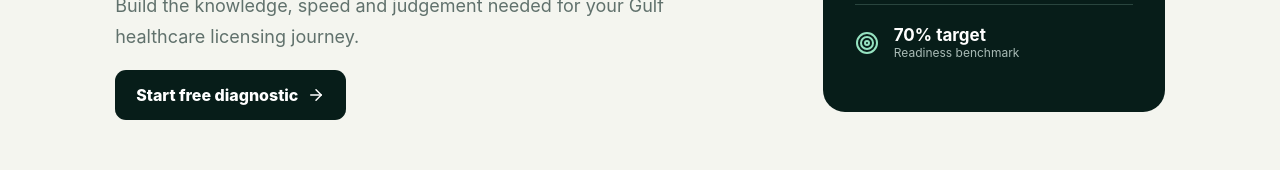
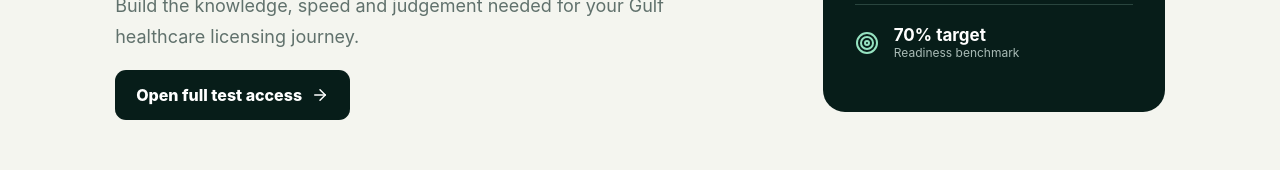
Before and after one commit to waseemkhanjdpr1902/prometric-edge, a Next.js app: page /exams/nurse in a window 1280 px wide. Shown: the part 396-566 px from the top of the page. Built offline with nearby package versions, Linux system fonts and the light colour scheme; no server answers.

Commit message:
Enable full test access in app/exams/[profession]/page.tsx

```diff
--- a/app/exams/[profession]/page.tsx
+++ b/app/exams/[profession]/page.tsx
@@ -9,5 +9,5 @@ export default async function TrackPage({ params }: { params: Promise<{ professi
   const { profession } = await params;
   const track = examTracks.find((item) => item.slug === profession);
   if (!track) notFound();
-  return <main><SiteHeader /><section className="track-hero"><div><span className="eyebrow">{track.subtitle}</span><h1>{track.title}<br />exam preparation.</h1><p>Build the knowledge, speed and judgement needed for your Gulf healthcare licensing journey.</p><a className="primary-button" href={`/exams/${track.slug}/practice`}>Start free diagnostic <ArrowRight size={18} /></a></div><div className="exam-overview"><span>Preparation snapshot</span><div><FileQuestion /><p><b>{track.questions}</b>Curated questions</p></div><div><Clock3 /><p><b>{track.time}</b>Realistic timing</p></div><div><Target /><p><b>70% target</b>Readiness benchmark</p></div></div></section><section className="syllabus"><div><span className="eyebrow">Coverage blueprint</span><h2>Study what matters.</h2><p>The initial practice experience is live. The complete bank will expand through clinical review before paid access is activated.</p></div><div className="topic-list">{(track.slug === "pharmacist" ? ["Pharmacology & therapeutics", "Pharmacy practice", "Calculations", "Patient safety", "Law & ethics"] : ["Adult health nursing", "Medication safety", "Maternal & child health", "Infection control", "Leadership & ethics"]).map((topic, i) => <div key={topic}><span>0{i + 1}</span><b>{topic}</b><CheckCircle2 /></div>)}</div></section></main>;
+  return <main><SiteHeader /><section className="track-hero"><div><span className="eyebrow">{track.subtitle}</span><h1>{track.title}<br />exam preparation.</h1><p>Build the knowledge, speed and judgement needed for your Gulf healthcare licensing journey.</p><a className="primary-button" href={`/exams/${track.slug}/practice`}>Open full test access <ArrowRight size={18} /></a></div><div className="exam-overview"><span>Preparation snapshot</span><div><FileQuestion /><p><b>{track.questions}</b>Curated questions</p></div><div><Clock3 /><p><b>{track.time}</b>Realistic timing</p></div><div><Target /><p><b>70% target</b>Readiness benchmark</p></div></div></section><section className="syllabus"><div><span className="eyebrow">Coverage blueprint</span><h2>Study what matters.</h2><p>All currently available questions, mock mode and analytics are open for testing. This track currently contains 20 reviewed starter questions and is being expanded toward the 450-question course target.</p></div><div className="topic-list">{(track.slug === "pharmacist" ? ["Pharmacology & therapeutics", "Pharmacy practice", "Calculations", "Patient safety", "Law & ethics"] : ["Adult health nursing", "Medication safety", "Maternal & child health", "Infection control", "Leadership & ethics"]).map((topic, i) => <div key={topic}><span>0{i + 1}</span><b>{topic}</b><CheckCircle2 /></div>)}</div></section></main>;
 }
```
